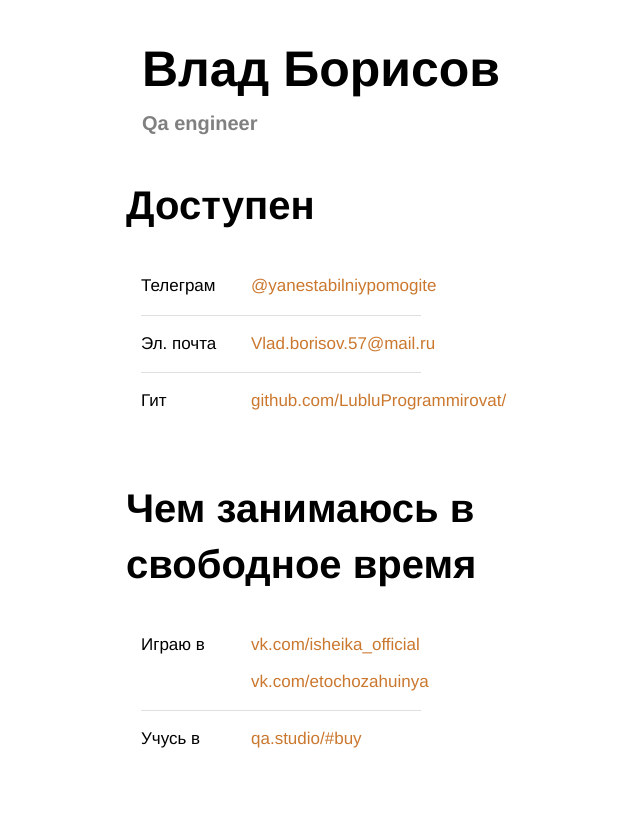
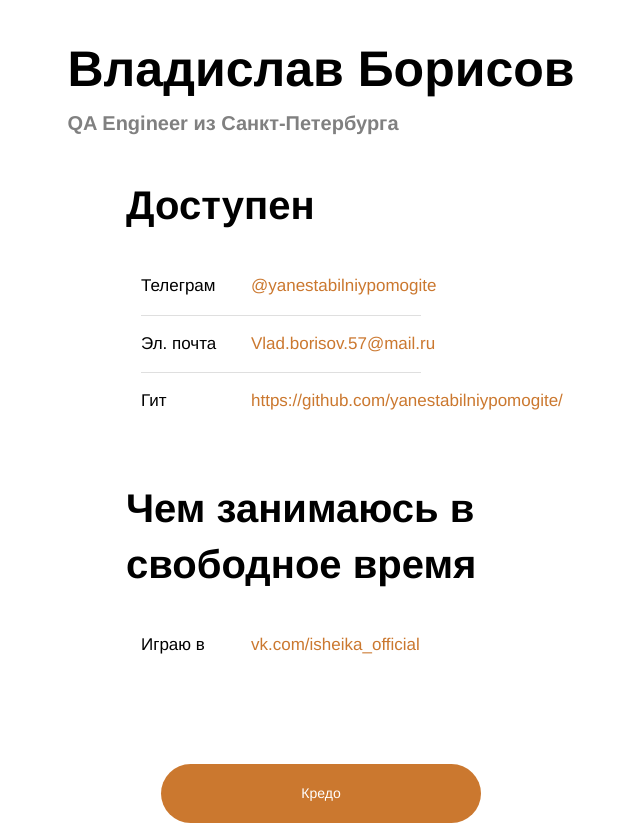
Before and after one commit to yanestabilniypomogite/MySite, a plain HTML site: page визитка/index.html in a window 1280 px wide. Shown: the part 363-1189 px from the top of the page, without its empty margins (319-959 px from the left). Drawn offline with Linux system fonts and the light colour scheme.

Commit message:
Update index.html

```diff
--- a/визитка/index.html
+++ b/визитка/index.html
@@ -16,8 +16,8 @@
   <body>
     <header class="header">
       <img src="./avatar.JPG" alt="avatar" class="header__avatar" />
-      <h1 class="header__title">Влад Борисов</h1>
-      <h3 class="header__subtitle">Qa engineer</h3>
+      <h1 class="header__title">Владислав Борисов</h1>
+      <h3 class="header__subtitle">QA Engineer из Санкт-Петербурга</h3>
     </header>
     <main>
       <section class="links">
@@ -33,7 +33,7 @@
           </li>
           <li class="links__link">
             <p class="links__title">Гит</p>
-            <a class="linsk__link" href="https://github.com/LubluProgrammirovat">github.com/LubluProgrammirovat/</a>
+            <a class="linsk__link" href="https://github.com/LubluProgrammirovat">https://github.com/yanestabilniypomogite/</a>
           </li>
         </ul>
       </section>
@@ -44,12 +44,7 @@
                 <p class="links__title">Играю в </p>
                 <div>
                 <a class="linsk__link" href="https://vk.com/isheika_official">vk.com/isheika_official</a><div>
-                <a class="linsk__link" href="https://vk.com/etochozahuinya">vk.com/etochozahuinya</a></div>
                     </div>
-            </li>
-            <li class="links__link">
-                <p class="links__title">Учусь в </p>
-                <a class="linsk__link" href="https://qa.studio/#buy">qa.studio/#buy</a>
             </li>
         </ul>
       </section>
```
